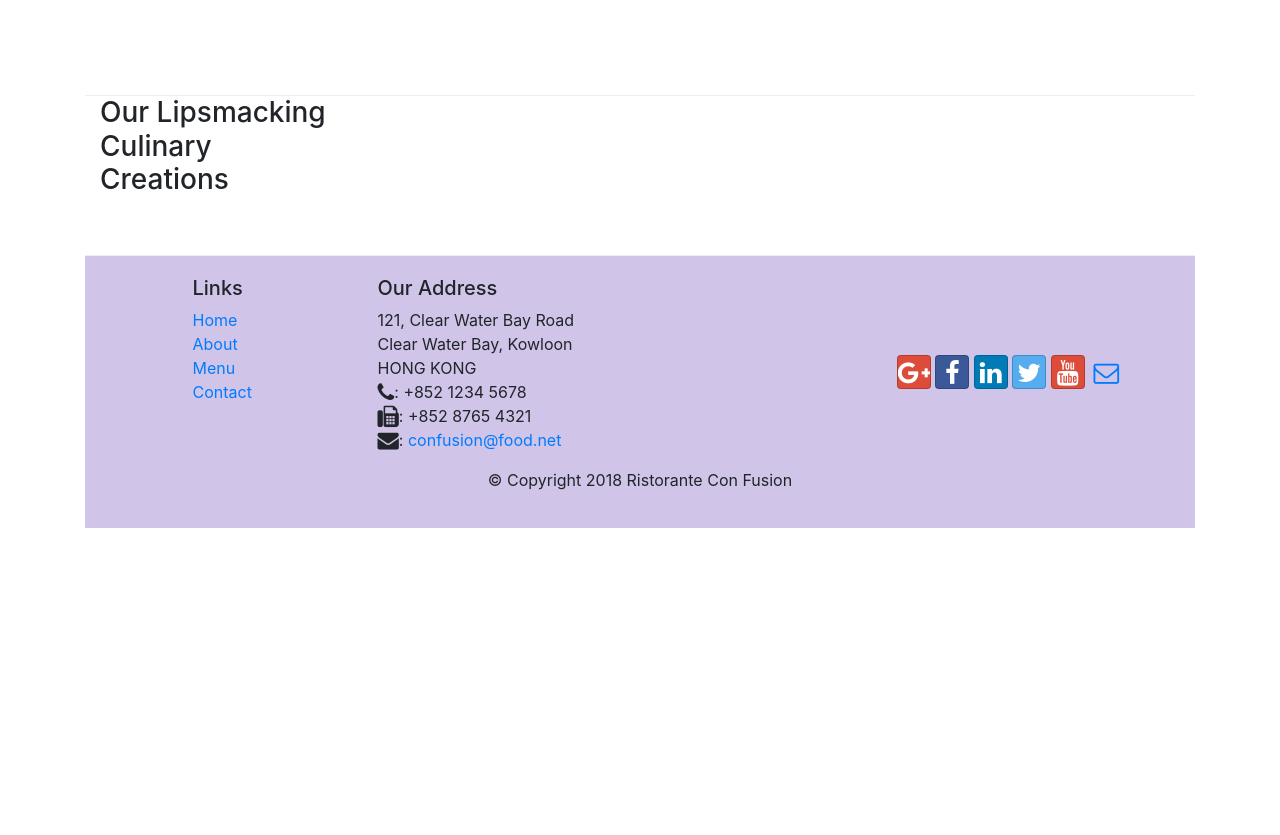
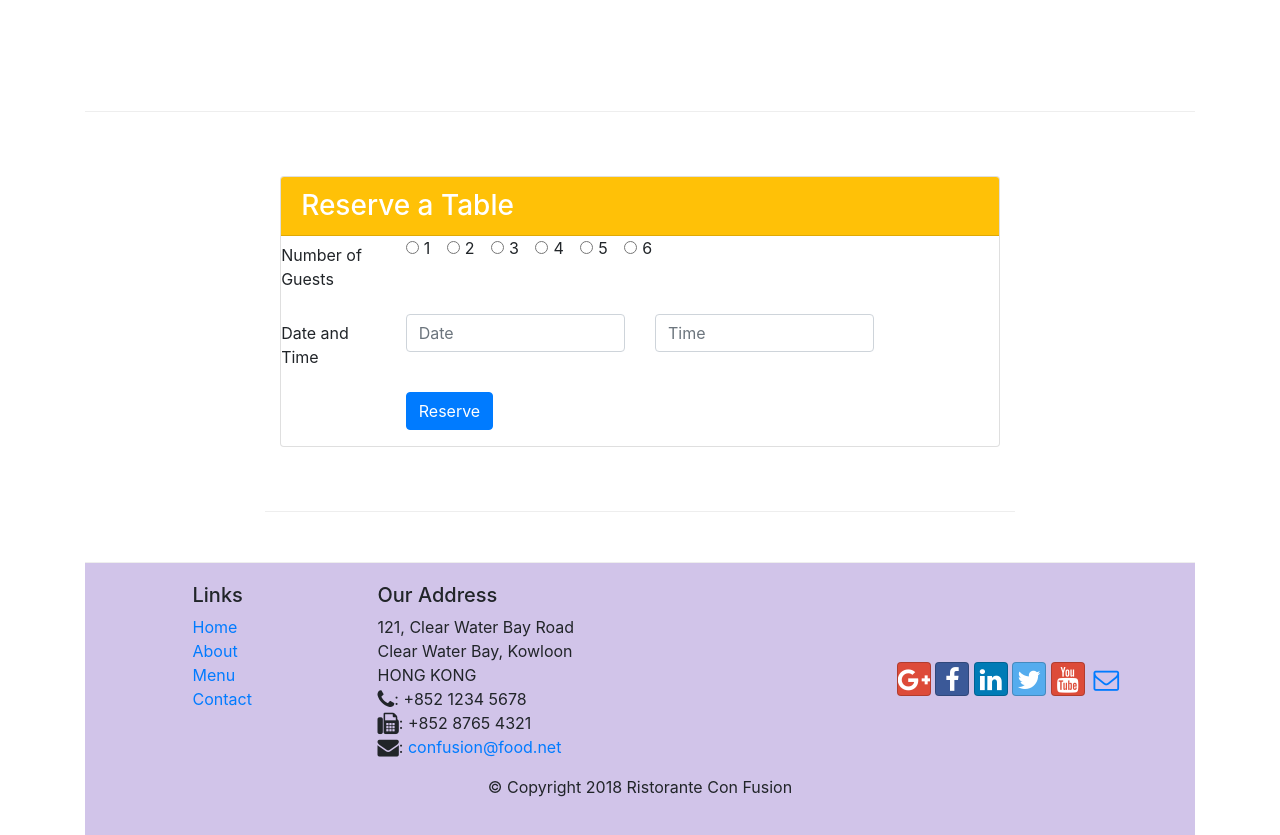
Before and after one commit to sagar-cmd/git-test, a website: page index.html in a window 1280 px wide. Shown: the part 1208-2043 px from the top of the page. Before the commit the page ends 1736 px from the top, so only its background shows below. Drawn offline with nearby package versions, Linux system fonts and the light colour scheme.

Commit message:
Assignment 2

```diff
--- a/index.html
+++ b/index.html
@@ -39,8 +39,11 @@
                     <h1>Ristorante con Fusion</h1>
                     <p>We take inspiration from the World's best cuisines, and create a unique fusion experience. Our lipsmacking creations will tickle your culinary senses!</p>
                 </div>
-                <div class="col-12 col-sm align-self-center">
+                <div class="col-12 col-sm-3 text-center align-self-center">
                     <img src="img/logo.png" class="img-fluid">
+                </div>
+                <div class="col-12 mt-5 mt-sm-0 col-sm-3 text-center align-self-center">
+                    <a href="#reservetable" type="button" class="btn btn-sm btn-warning">Reserve table</a>
                 </div>
             </div>
         </div>
@@ -48,13 +51,12 @@
 
     <div class="container">
         <div class="row row-content align-items-center">
-            <div class="col-12 col-sm-4 order-sm-last col-md-3">
+            <div class="col-12 col-sm-4  col-md-3">
                 <h3>Our Lipsmacking Culinary Creations</h3>
             </div>
             <div class="col col-sm order-sm-first col-md">
                 <div class="media">
-                    <img class="d-flex mr-3 img-thumbnail align-self-center"
-                            src="img/uthappizza.png" alt="Uthappizza">
+                    <img class="d-flex mr-3 img-thumbnail align-self-center" src="img/uthappizza.png" alt="Uthappizza">
                     <div class="media-body">
                         <h2 class="mt-0">Uthappizza <span class="badge badge-danger">HOT</span> <span class="badge badge-pill badge-secondary">$4.99</span></h2>
                         <p class="d-none d-sm-block">A unique combination of Indian Uthappam (pancake) and
@@ -72,8 +74,13 @@
                 <h3>This Month's Promotions</h3>
             </div>
             <div class="col col-sm col-md">
-                <h2>Weekend Grand Buffet</h2>
-                <p>Featuring mouthwatering combinations with a choice of five different salads, six enticing appetizers, six main entrees and five choicest desserts. Free flowing bubbly and soft drinks. All for just $19.99 per person </p>
+                <div class="media">
+                    <div class="media-body">
+                      <h2 class="mt-0">Weekend Grand Buffet <span class="badge badge-danger">NEW</span></h2>
+                      <p class="d-none d-sm-block">Featuring mouthwatering combinations with a choice of five different salads, six enticing appetizers, six main entrees and five choicest desserts. Free flowing bubbly and soft drinks. All for just $19.99 per person </p>
+                    </div>
+                    <img class="d-flex mr-3 img-thumbnail align-self-center" src="img/buffet.png" alt="buffet">
+                </div>
             </div>
         </div>
 
@@ -97,6 +104,66 @@
                 </div>
             </div>
         </div>
+        <div class="row row-content justify-content-center">
+            <div class="col col-sm-12 align-self-center">
+                <div class="card">
+                    <h3 class="card-header bg-warning text-white">Reserve a Table</h3>
+                    <div class="card-block">
+						<form id="reservetable">
+							<div class="form-group row ">
+								<label for="numguests" class="col-md-2 col-form-label">Number of Guests</label>
+                                <div class="col-md-10">
+                                    <div class="form-check form-check-inline">
+                                        <input class="form-check-input" type="radio" name="inlineRadioOptions" id="inlineRadio1" value="option1">
+                                        <label class="form-check-label" for="inlineRadio1">1</label>
+                                    </div>
+                                    <div class="form-check form-check-inline">
+                                        <input class="form-check-input" type="radio" name="inlineRadioOptions" id="inlineRadio2" value="option2">
+                                        <label class="form-check-label" for="inlineRadio2">2</label>
+                                    </div>
+                                    <div class="form-check form-check-inline">
+                                        <input class="form-check-input" type="radio" name="inlineRadioOptions" id="inlineRadio3" value="option3">
+                                        <label class="form-check-label" for="inlineRadio3">3</label>
+                                    </div>
+                                    <div class="form-check form-check-inline">
+                                        <input class="form-check-input" type="radio" name="inlineRadioOptions" id="inlineRadio4" value="option4">
+                                        <label class="form-check-label" for="inlineRadio4">4</label>
+                                    </div>
+                                    <div class="form-check form-check-inline">
+                                        <input class="form-check-input" type="radio" name="inlineRadioOptions" id="inlineRadio5" value="option5">
+                                        <label class="form-check-label" for="inlineRadio5">5</label>
+                                    </div>
+                                    <div class="form-check form-check-inline">
+                                        <input class="form-check-input" type="radio" name="inlineRadioOptions" id="inlineRadio6" value="option6">
+                                        <label class="form-check-label" for="inlineRadio6">6</label>
+                                    </div>
+                                </div>
+							</div>
+							<div class="form-group row ">
+								<label class="col-12 col-md-2 col-form-label ">Date and Time</label>
+								<div class="col-12 col-md-4">
+									<div class="input-group">
+										<!-- <i class="input-group-addon fa fa-calendar" aria-hidden="true"></i> -->
+										<input type="text" class="form-control" id="date" name="date" placeholder="Date">
+									</div>
+								</div>
+								<div class="col-12 col-md-4">
+									<div class="input-group">
+										<!-- <i class="input-group-addon fa fa-clock-o" aria-hidden="true"></i> -->
+										<input type="text" class="form-control" id="time" name="time" placeholder="Time">
+									</div>
+								</div>
+							</div>
+							<div class="form-group row">
+								<div class="offset-sm-2 col-md-10">
+									<button type="submit" class="btn btn-primary">Reserve</button>
+								</div>
+							</div>
+						</form>
+					</div>
+				</div>
+			</div>
+		</div>
     </div>
 
     <footer class="footer" >
```
